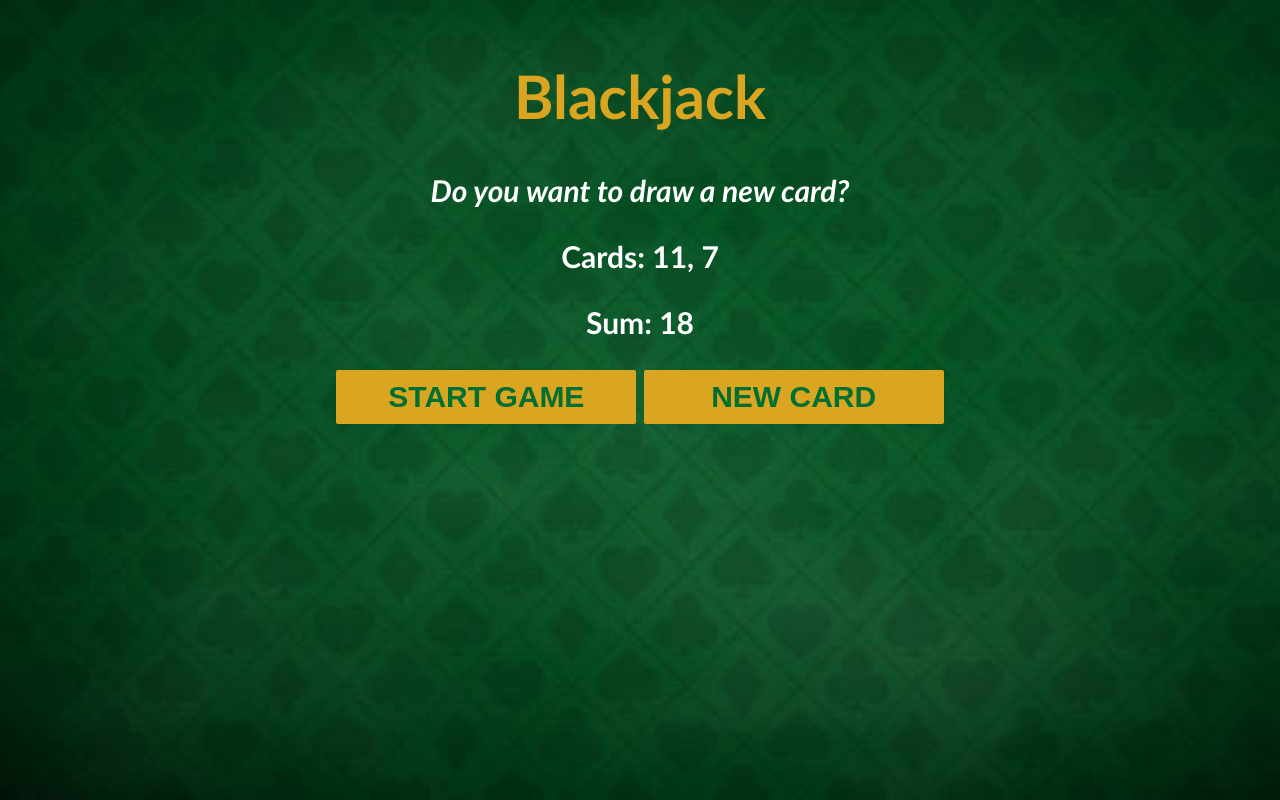
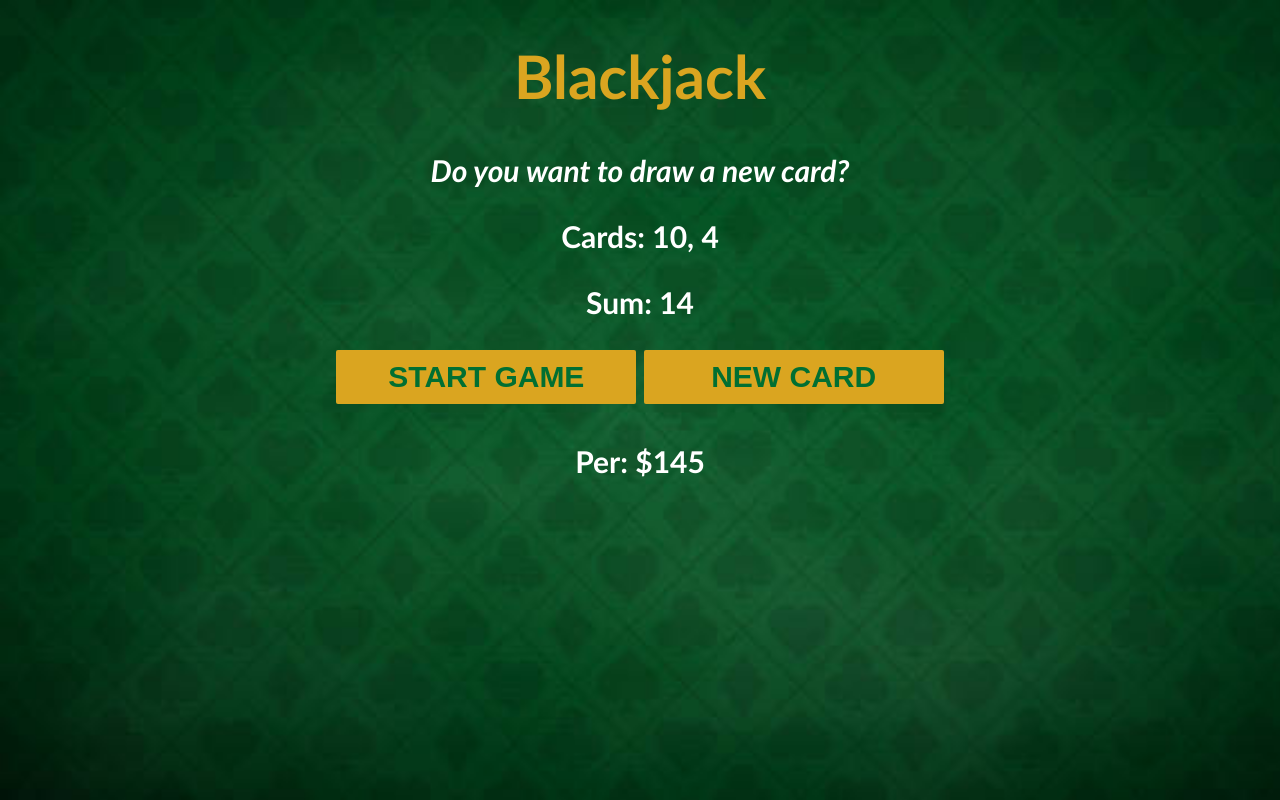
Before and after one commit to sharara6/Black-Jack, a plain HTML site: page index.html in a window 1280 px wide. Both pictures are taken after a click on the button "START GAME". Drawn offline with Linux system fonts and the light colour scheme.

Commit message:
Finished App

```diff
--- a/index.html
+++ b/index.html
@@ -13,8 +13,9 @@
     <p id="message-el">Want to play a round?</p>
     <p id ="cards-el">Cards:</p>
     <p id="sum-el">Sum:</p>
-    <button onclick="startGame()">START GAME</button>
+    <button id="start-btn" onclick="startGame()">START GAME</button>
     <button onclick="newCard()">NEW CARD</button>
+    <p id="player-el"></p>
     <script src="script.js"></script>
 
 </body>
--- a/script.js
+++ b/script.js
@@ -1,21 +1,42 @@
+player = {
+    name: "Per",
+    chips: 145
+}
+
 let messageEl = document.getElementById("message-el");
 let sumEl = document.querySelector("#sum-el");
 let cardsEl = document.querySelector("#cards-el");
+let playrEl = document.querySelector("#player-el");
+
+let sum = 0;
+let cards = [];
+let message = "";
+
+let isAlive = false;
+let hasBlackJack = false;
 
 
-let firstCard = Math.floor( Math.random() * (12 - 2) + 2 )
-let secondCard = Math.floor(Math. random() * (12 - 2) + 2 )
-let sum = firstCard + secondCard;
+playrEl.textContent = player.name  + ": " + "$"+player.chips
 
-let cards = [firstCard, secondCard];
-
-let message = "";
-
-let isAlive = true;
-let hasBlackJack = false;
+function getRandomCard() {
+   let random = Math.floor( Math.random() * 13 + 1 )
+    if (random === 1) {
+        return 11
+    }else if (random === 11 || random === 12 || random === 13) {
+        return 10
+    }
+   return random;
+}
 
 function startGame() {
-    renderGame()
+    if (isAlive === false || hasBlackJack === true) {
+        let firstCard = getRandomCard()
+        let secondCard = getRandomCard()
+        sum = firstCard + secondCard
+        cards = [firstCard, secondCard]
+        isAlive = true
+        renderGame()
+    }
 }
 
 
@@ -30,15 +51,21 @@ function renderGame(){
     else {
         message = "You're out of the game!"
         isAlive = false;
+
     }
-    cardsEl.textContent = "Cards: " + cards[0] + ", " + cards[1]
+    cardsEl.textContent = "Cards: " + cards[0]
+    for (let i = 1; i < cards.length; i++) {
+        cardsEl.textContent += ", " + cards[i]
+    }
     sumEl.textContent = "Sum: " + sum;
     messageEl.textContent = message
 }
 
 function newCard(){
-    let card = Math.floor(Math.random() * (12 - 2) + 2 );
-    cards.push(card);
-    sum += card;
-    renderGame()
+    if (isAlive === true && hasBlackJack === false) {
+        let card = getRandomCard();
+        cards.push(card);
+        sum += card;
+        renderGame()
+    }
 }
--- a/style.css
+++ b/style.css
@@ -15,19 +15,13 @@ body {
 
 h1 {
     color: goldenrod;
-    margin-top: 1em;
 }
 
 #message-el {
     font-style: italic;
 }
 
-/*
-3. Style the button according to the provided design
-text color - #016f32
-width      - 150px
-background - goldenrod
- */
+
 
  button {
     color: #016f32;
```
